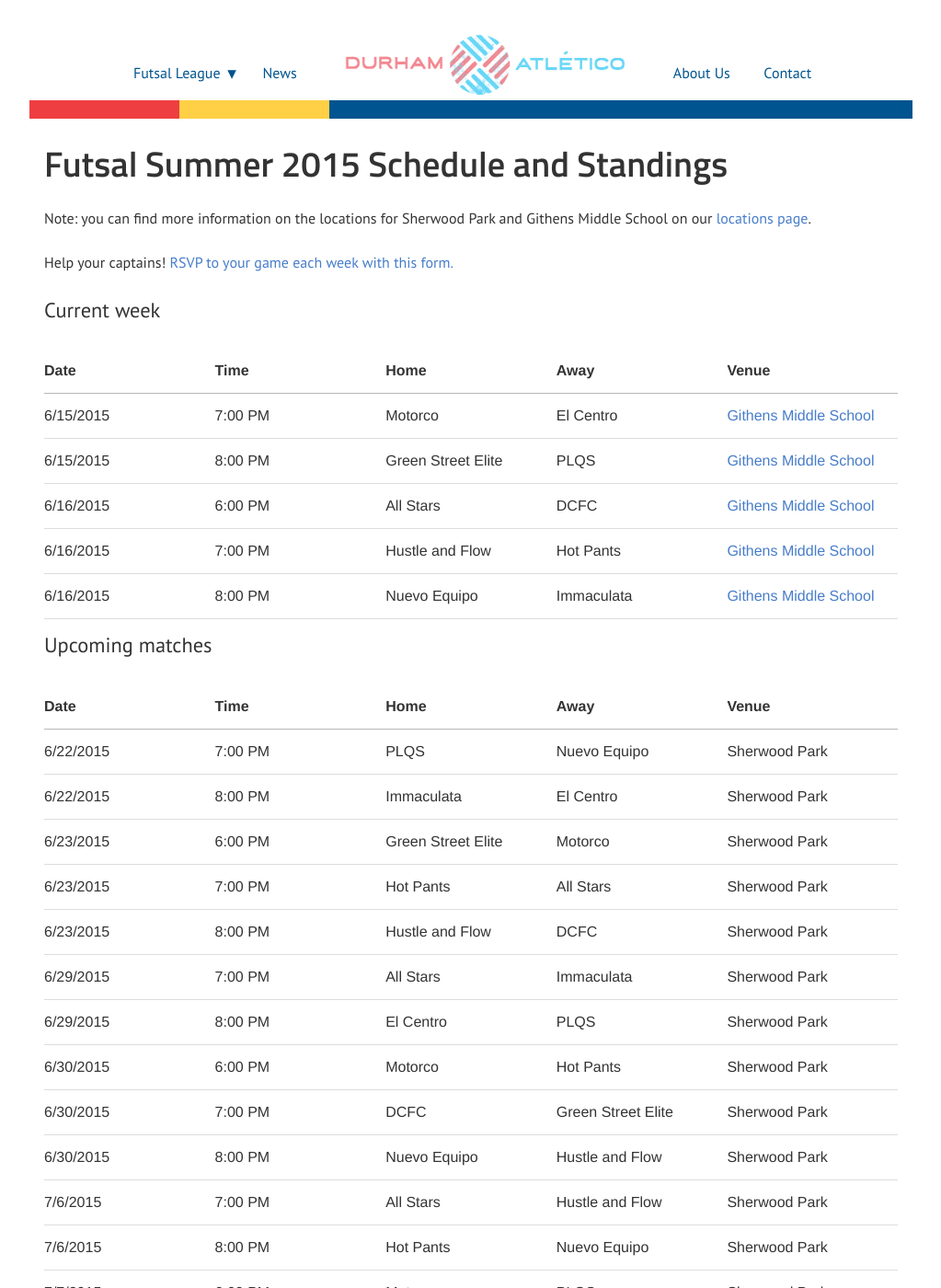
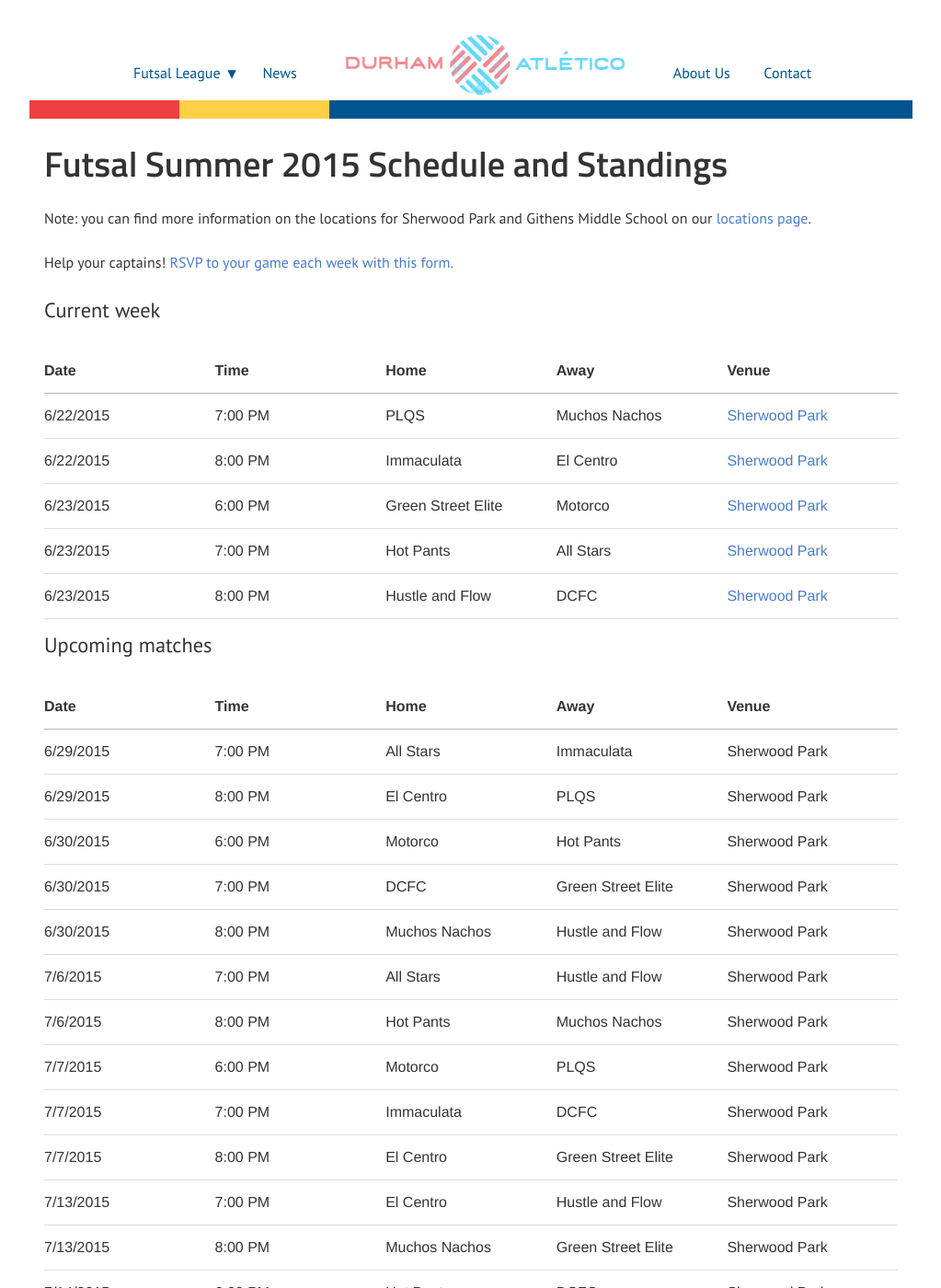
Before and after one commit to durhamatletico/durhamatletico.github.io, a Jekyll site: the page built from futsal/schedule.html, in a window 1280 px wide and 1400 px high. Shown: the whole window at 92% size, without its empty margins (128-1151 px from the left). Built offline with Jekyll 4.4.1, drawn with Linux system fonts in a browser that asks for light colours; some of the changed text lies outside the part shown.

Commit message:
Update standings and schedule.
Update build script for processing.

```diff
--- /dev/null
+++ b/_data/2015/summer/matches.json
@@ -0,0 +1,11 @@
+[
+{"Date":"6/15/2015","Time":"7:00 PM","Team 1":"Motorco","Team 2":"El Centro","Default venue":"Githens Middle School","Team 1 score":"8","Team 2 score":"2"}
+,
+{"Date":"6/15/2015","Time":"8:00 PM","Team 1":"Green Street Elite","Team 2":"PLQS","Default venue":"Githens Middle School","Team 1 score":"10","Team 2 score":"5"}
+,
+{"Date":"6/16/2015","Time":"6:00 PM","Team 1":"All Stars","Team 2":"DCFC","Default venue":"Githens Middle School","Team 1 score":"7","Team 2 score":"5"}
+,
+{"Date":"6/16/2015","Time":"7:00 PM","Team 1":"Hustle and Flow","Team 2":"Hot Pants","Default venue":"Githens Middle School","Team 1 score":"9","Team 2 score":"5"}
+,
+{"Date":"6/16/2015","Time":"8:00 PM","Team 1":"Muchos Nachos","Team 2":"Immaculata","Default venue":"Githens Middle School","Team 1 score":"24","Team 2 score":"6"}
+]
--- a/_data/2015/summer/results.yml
+++ b/_data/2015/summer/results.yml
@@ -1,13 +1,14 @@
-[{draws: 0, goal_differential: 0, goals_against: 0, goals_for: 0, losses: 0, points: 0,
-    team: Motorco, wins: 0}, {draws: 0, goal_differential: 0, goals_against: 0, goals_for: 0,
-    losses: 0, points: 0, team: PLQS, wins: 0}, {draws: 0, goal_differential: 0, goals_against: 0,
-    goals_for: 0, losses: 0, points: 0, team: Durham County FC, wins: 0}, {draws: 0, goal_differential: 0,
-    goals_against: 0, goals_for: 0, losses: 0, points: 0, team: Green Street Elite,
-    wins: 0}, {draws: 0, goal_differential: 0, goals_against: 0, goals_for: 0, losses: 0,
-    points: 0, team: Immaculata, wins: 0}, {draws: 0, goal_differential: 0, goals_against: 0,
-    goals_for: 0, losses: 0, points: 0, team: All Stars, wins: 0}, {draws: 0, goal_differential: 0,
-    goals_against: 0, goals_for: 0, losses: 0, points: 0, team: Hustle and Flow, wins: 0},
-  {draws: 0, goal_differential: 0, goals_against: 0, goals_for: 0, losses: 0, points: 0,
-    team: Nuevo Equipo, wins: 0}, {draws: 0, goal_differential: 0, goals_against: 0,
-    goals_for: 0, losses: 0, points: 0, team: El Centro, wins: 0}, {draws: 0, goal_differential: 0,
-    goals_against: 0, goals_for: 0, losses: 0, points: 0, team: Hot Pants FC, wins: 0}]
+[{draws: 0, goal_differential: 18, goals_against: 6, goals_for: 24, losses: 0, points: 3,
+    team: Muchos Nachos, wins: 1}, {draws: 0, goal_differential: 6, goals_against: 2,
+    goals_for: 8, losses: 0, points: 3, team: Motorco, wins: 1}, {draws: 0, goal_differential: 5,
+    goals_against: 5, goals_for: 10, losses: 0, points: 3, team: Green Street Elite,
+    wins: 1}, {draws: 0, goal_differential: 4, goals_against: 5, goals_for: 9, losses: 0,
+    points: 3, team: Hustle and Flow, wins: 1}, {draws: 0, goal_differential: 2, goals_against: 5,
+    goals_for: 7, losses: 0, points: 3, team: All Stars, wins: 1}, {draws: 0, goal_differential: -2,
+    goals_against: 7, goals_for: 5, losses: 1, points: 0, team: DCFC, wins: 0}, {
+    draws: 0, goal_differential: -4, goals_against: 9, goals_for: 5, losses: 1, points: 0,
+    team: Hot Pants, wins: 0}, {draws: 0, goal_differential: -5, goals_against: 10,
+    goals_for: 5, losses: 1, points: 0, team: PLQS, wins: 0}, {draws: 0, goal_differential: -6,
+    goals_against: 8, goals_for: 2, losses: 1, points: 0, team: El Centro, wins: 0},
+  {draws: 0, goal_differential: -18, goals_against: 24, goals_for: 6, losses: 1, points: 0,
+    team: Immaculata, wins: 0}]
--- a/_data/2015/summer/schedule.json
+++ b/_data/2015/summer/schedule.json
@@ -1,14 +1,4 @@
 [
-{"Date":"6/22/2015","Time":"7:00 PM","Team 1":"PLQS","Team 2":"Nuevo Equipo","Default venue":"Sherwood Park","Team 1 score":"","Team 2 score":""}
-,
-{"Date":"6/22/2015","Time":"8:00 PM","Team 1":"Immaculata","Team 2":"El Centro","Default venue":"Sherwood Park","Team 1 score":"","Team 2 score":""}
-,
-{"Date":"6/23/2015","Time":"6:00 PM","Team 1":"Green Street Elite","Team 2":"Motorco","Default venue":"Sherwood Park","Team 1 score":"","Team 2 score":""}
-,
-{"Date":"6/23/2015","Time":"7:00 PM","Team 1":"Hot Pants","Team 2":"All Stars","Default venue":"Sherwood Park","Team 1 score":"","Team 2 score":""}
-,
-{"Date":"6/23/2015","Time":"8:00 PM","Team 1":"Hustle and Flow","Team 2":"DCFC","Default venue":"Sherwood Park","Team 1 score":"","Team 2 score":""}
-,
 {"Date":"6/29/2015","Time":"7:00 PM","Team 1":"All Stars","Team 2":"Immaculata","Default venue":"Sherwood Park","Team 1 score":"","Team 2 score":""}
 ,
 {"Date":"6/29/2015","Time":"8:00 PM","Team 1":"El Centro","Team 2":"PLQS","Default venue":"Sherwood Park","Team 1 score":"","Team 2 score":""}
@@ -17,11 +7,11 @@
 ,
 {"Date":"6/30/2015","Time":"7:00 PM","Team 1":"DCFC","Team 2":"Green Street Elite","Default venue":"Sherwood Park","Team 1 score":"","Team 2 score":""}
 ,
-{"Date":"6/30/2015","Time":"8:00 PM","Team 1":"Nuevo Equipo","Team 2":"Hustle and Flow","Default venue":"Sherwood Park","Team 1 score":"","Team 2 score":""}
+{"Date":"6/30/2015","Time":"8:00 PM","Team 1":"Muchos Nachos","Team 2":"Hustle and Flow","Default venue":"Sherwood Park","Team 1 score":"","Team 2 score":""}
 ,
 {"Date":"7/6/2015","Time":"7:00 PM","Team 1":"All Stars","Team 2":"Hustle and Flow","Default venue":"Sherwood Park","Team 1 score":"","Team 2 score":""}
 ,
-{"Date":"7/6/2015","Time":"8:00 PM","Team 1":"Hot Pants","Team 2":"Nuevo Equipo","Default venue":"Sherwood Park","Team 1 score":"","Team 2 score":""}
+{"Date":"7/6/2015","Time":"8:00 PM","Team 1":"Hot Pants","Team 2":"Muchos Nachos","Default venue":"Sherwood Park","Team 1 score":"","Team 2 score":""}
 ,
 {"Date":"7/7/2015","Time":"6:00 PM","Team 1":"Motorco","Team 2":"PLQS","Default venue":"Sherwood Park","Team 1 score":"","Team 2 score":""}
 ,
@@ -31,7 +21,7 @@
 ,
 {"Date":"7/13/2015","Time":"7:00 PM","Team 1":"El Centro","Team 2":"Hustle and Flow","Default venue":"Sherwood Park","Team 1 score":"","Team 2 score":""}
 ,
-{"Date":"7/13/2015","Time":"8:00 PM","Team 1":"Nuevo Equipo","Team 2":"Green Street Elite","Default venue":"Sherwood Park","Team 1 score":"","Team 2 score":""}
+{"Date":"7/13/2015","Time":"8:00 PM","Team 1":"Muchos Nachos","Team 2":"Green Street Elite","Default venue":"Sherwood Park","Team 1 score":"","Team 2 score":""}
 ,
 {"Date":"7/14/2015","Time":"6:00 PM","Team 1":"Hot Pants","Team 2":"DCFC","Default venue":"Sherwood Park","Team 1 score":"","Team 2 score":""}
 ,
@@ -45,7 +35,7 @@
 ,
 {"Date":"7/21/2015","Time":"6:00 PM","Team 1":"All Stars","Team 2":"El Centro","Default venue":"Sherwood Park","Team 1 score":"","Team 2 score":""}
 ,
-{"Date":"7/21/2015","Time":"7:00 PM","Team 1":"Nuevo Equipo","Team 2":"Motorco","Default venue":"Sherwood Park","Team 1 score":"","Team 2 score":""}
+{"Date":"7/21/2015","Time":"7:00 PM","Team 1":"Muchos Nachos","Team 2":"Motorco","Default venue":"Sherwood Park","Team 1 score":"","Team 2 score":""}
 ,
 {"Date":"7/21/2015","Time":"8:00 PM","Team 1":"PLQS","Team 2":"DCFC","Default venue":"Sherwood Park","Team 1 score":"","Team 2 score":""}
 ,
@@ -53,7 +43,7 @@
 ,
 {"Date":"7/27/2015","Time":"8:00 PM","Team 1":"Green Street Elite","Team 2":"Hot Pants","Default venue":"Sherwood Park","Team 1 score":"","Team 2 score":""}
 ,
-{"Date":"7/28/2015","Time":"6:00 PM","Team 1":"Nuevo Equipo","Team 2":"All Stars","Default venue":"Sherwood Park","Team 1 score":"","Team 2 score":""}
+{"Date":"7/28/2015","Time":"6:00 PM","Team 1":"Muchos Nachos","Team 2":"All Stars","Default venue":"Sherwood Park","Team 1 score":"","Team 2 score":""}
 ,
 {"Date":"7/28/2015","Time":"7:00 PM","Team 1":"PLQS","Team 2":"Immaculata","Default venue":"Sherwood Park","Team 1 score":"","Team 2 score":""}
 ,
@@ -65,7 +55,7 @@
 ,
 {"Date":"8/4/2015","Time":"6:00 PM","Team 1":"Hot Pants","Team 2":"PLQS","Default venue":"Sherwood Park","Team 1 score":"","Team 2 score":""}
 ,
-{"Date":"8/4/2015","Time":"7:00 PM","Team 1":"Nuevo Equipo","Team 2":"El Centro","Default venue":"Sherwood Park","Team 1 score":"","Team 2 score":""}
+{"Date":"8/4/2015","Time":"7:00 PM","Team 1":"Muchos Nachos","Team 2":"El Centro","Default venue":"Sherwood Park","Team 1 score":"","Team 2 score":""}
 ,
 {"Date":"8/4/2015","Time":"8:00 PM","Team 1":"DCFC","Team 2":"Motorco","Default venue":"Sherwood Park","Team 1 score":"","Team 2 score":""}
 ,
@@ -77,7 +67,7 @@
 ,
 {"Date":"8/11/2015","Time":"7:00 PM","Team 1":"Hustle and Flow","Team 2":"PLQS","Default venue":"Sherwood Park","Team 1 score":"","Team 2 score":""}
 ,
-{"Date":"8/11/2015","Time":"8:00 PM","Team 1":"DCFC","Team 2":"Nuevo Equipo","Default venue":"Sherwood Park","Team 1 score":"","Team 2 score":""}
+{"Date":"8/11/2015","Time":"8:00 PM","Team 1":"DCFC","Team 2":"Muchos Nachos","Default venue":"Sherwood Park","Team 1 score":"","Team 2 score":""}
 ,
 {"Date":"8/17/2015","Time":"7:00 PM","Team 1":"No. 7","Team 2":"No. 8","Default venue":"Sherwood Park","Team 1 score":"","Team 2 score":""}
 ,
--- a/_data/2015/summer/teams.yml
+++ b/_data/2015/summer/teams.yml
@@ -3,8 +3,8 @@
 - "El Centro"
 - "Green Street Elite"
 - "PLQS"
-- "Durham County FC"
+- "DCFC"
 - "Hustle and Flow"
-- "Hot Pants FC"
-- "Nuevo Equipo"
+- "Hot Pants"
+- "Muchos Nachos"
 - "Immaculata"
--- a/_data/2015/summer/week.json
+++ b/_data/2015/summer/week.json
@@ -1,11 +1,11 @@
 [
-{"Date":"6/15/2015","Time":"7:00 PM","Team 1":"Motorco","Team 2":"El Centro","Default venue":"Githens Middle School","Team 1 score":"","Team 2 score":""}
+{"Date":"6/22/2015","Time":"7:00 PM","Team 1":"PLQS","Team 2":"Muchos Nachos","Default venue":"Sherwood Park","Team 1 score":"","Team 2 score":""}
 ,
-{"Date":"6/15/2015","Time":"8:00 PM","Team 1":"Green Street Elite","Team 2":"PLQS","Default venue":"Githens Middle School","Team 1 score":"","Team 2 score":""}
+{"Date":"6/22/2015","Time":"8:00 PM","Team 1":"Immaculata","Team 2":"El Centro","Default venue":"Sherwood Park","Team 1 score":"","Team 2 score":""}
 ,
-{"Date":"6/16/2015","Time":"6:00 PM","Team 1":"All Stars","Team 2":"DCFC","Default venue":"Githens Middle School","Team 1 score":"","Team 2 score":""}
+{"Date":"6/23/2015","Time":"6:00 PM","Team 1":"Green Street Elite","Team 2":"Motorco","Default venue":"Sherwood Park","Team 1 score":"","Team 2 score":""}
 ,
-{"Date":"6/16/2015","Time":"7:00 PM","Team 1":"Hustle and Flow","Team 2":"Hot Pants","Default venue":"Githens Middle School","Team 1 score":"","Team 2 score":""}
+{"Date":"6/23/2015","Time":"7:00 PM","Team 1":"Hot Pants","Team 2":"All Stars","Default venue":"Sherwood Park","Team 1 score":"","Team 2 score":""}
 ,
-{"Date":"6/16/2015","Time":"8:00 PM","Team 1":"Nuevo Equipo","Team 2":"Immaculata","Default venue":"Githens Middle School","Team 1 score":"","Team 2 score":""}
+{"Date":"6/23/2015","Time":"8:00 PM","Team 1":"Hustle and Flow","Team 2":"DCFC","Default venue":"Sherwood Park","Team 1 score":"","Team 2 score":""}
 ]
```
Also changed, not shown: _scripts/process.py (+7 -6 lines), 1 other file.
